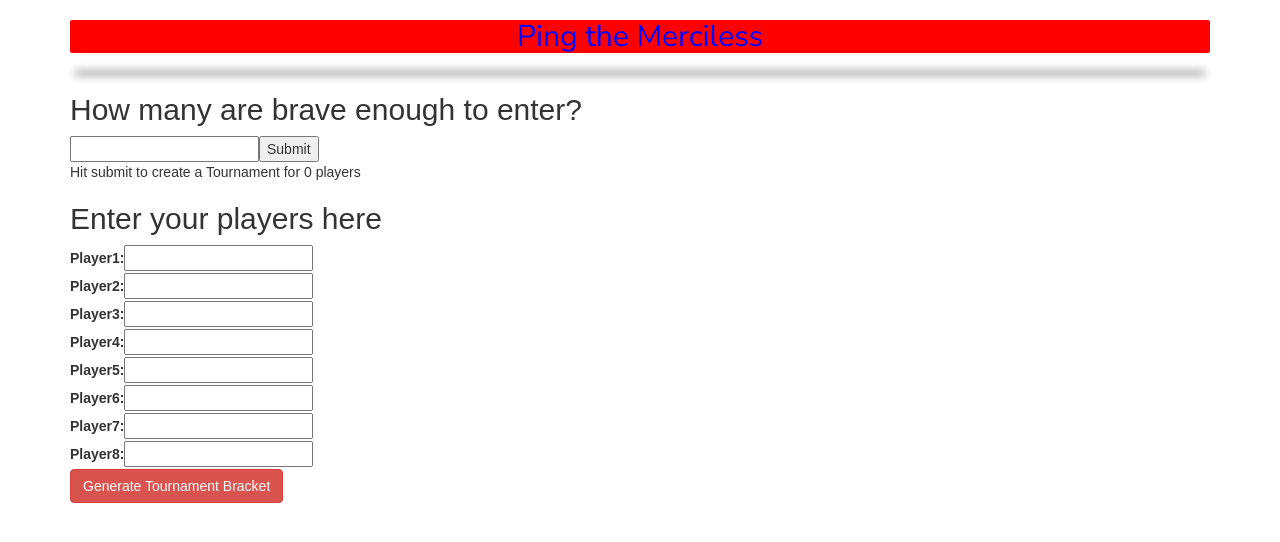
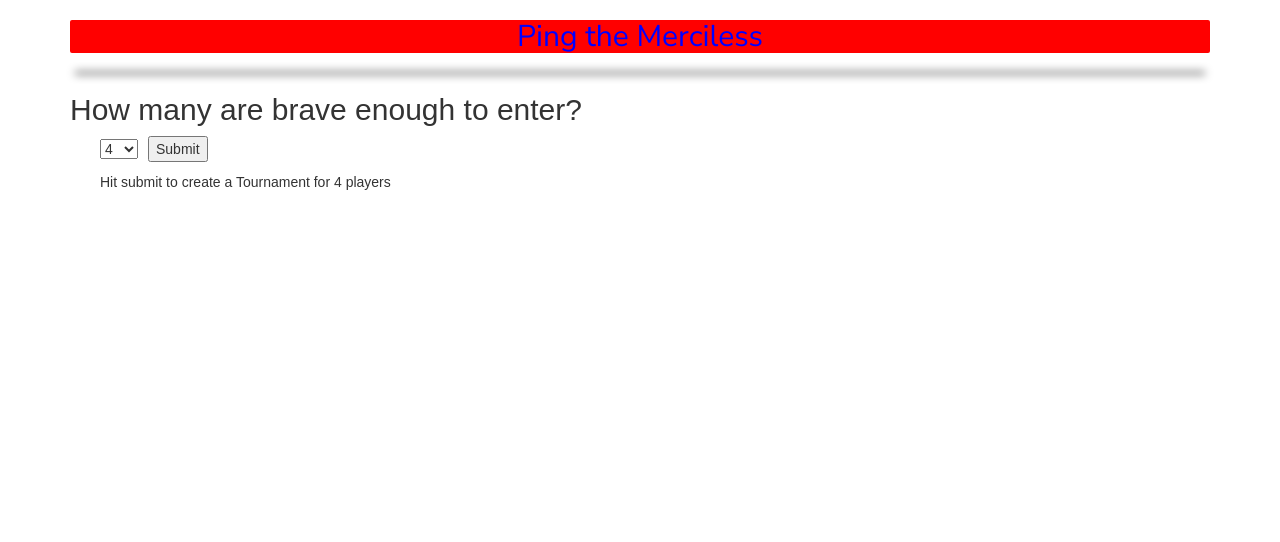
Before and after one commit to Rickster797/mortalpongbat, a React (Create React App) app: page / in a window 1280 px wide. Shown: the top 542 px of the page. Built offline with nearby package versions, Linux system fonts and the light colour scheme.

Commit message:
have changed intro page to drop down selection for player selection as I feel it is more user friendly

```diff
--- a/src/Components/AddPlayers.jsx
+++ b/src/Components/AddPlayers.jsx
@@ -6,17 +6,7 @@ class AddPlayers extends Component {
   constructor(props) {
     super(props);
     this.state = {
-      players: [
-        { name: "Player1:", value: "" },
-        { name: "Player2:", value: "" },
-        { name: "Player3:", value: "" },
-        { name: "Player4:", value: "" },
-        { name: "Player5:", value: "" },
-        { name: "Player6:", value: "" },
-        { name: "Player7:", value: "" },
-        { name: "Player8:", value: "" }
-
-      ]
+      players: []
     };
     this.onChange = this.onChange.bind(this);
   }
@@ -31,21 +21,13 @@ class AddPlayers extends Component {
   onSubmit(e) {
     e.preventDefault();
 
-    let newUserData = {
-      name: "name",
-      email: this.state.fields[0].value,
-      password: this.state.fields[0].value
-    };
-
-    this.props.registerUser(newUserData);
-
     this.setState({
-      email: "",
-      password: ""
+      players: ""
     });
   }
 
   render() {
+    const { players } = this.props;
     return (
       <Fragment>
         <div>
--- a/src/Components/Header.jsx
+++ b/src/Components/Header.jsx
@@ -2,9 +2,6 @@ import React, { Component, Fragment } from "react";
 import { Link } from "react-router-dom";
 
 class Header extends Component {
-  // componentDidMount() {
-  //       this.props.onLoad()
-  //   }
 
   render() {
     return (
--- a/src/Components/Intro.jsx
+++ b/src/Components/Intro.jsx
@@ -7,46 +7,47 @@ class Intro extends Component {
 constructor(props) {
     super(props);
     this.state = {
-      players: [0],
-      playersValid: false,
+      players: 4,
+      playerAmountValid: false,
     };
-
-    this.onChange = this.onChange.bind(this);
   }
 
   onChange(e) {
-    let players = e.target.value;
-    if (players % 2 === 0 && players > 1 && players < 33)
-      this.setState({ players: players });
-    // console.log(players)
+    this.setState({ playerAmountValid : false });
+    this.setState({ players: e.target.value });
   }
 
   onSubmit(e) {
     e.preventDefault();
+    /** This forces the <AddPlayers/> component to re-render. */
+    const players = this.state.players;
+    if (players % 2 === 0 && players > 1 && players < 65) {
+      this.setState({playerAmountValid : true});
+    } else {
+      this.setState({playerAmountValid : false});
 
-    let playerQuantity = {
-      players: this.state.players.value,
-    };
-
-    this.setState({
-      players: playerQuantity
-    });
+    }
   }
-  // componentDidMount() {
-  //       this.props.onLoad()
-  //   }
 
   render() {
-    const { players } = this.state;
     return (
       <Fragment>
           <h2>How many are brave enough to enter?</h2>
-          <form onSubmit={e => this.onSubmit(e)}>
-              <input onChange={e => this.onChange(e)} type="number"></input>
-              <input type="submit"></input>
-          </form>
-          <p>{"Hit submit to create a Tournament for " + this.state.players + " players"}</p>
-          <AddPlayers />
+          <div style={{ marginLeft: 30 }}>
+              <form onSubmit={e => this.onSubmit(e)}>
+                  <select onChange={ e => this.onChange(e) } value={this.state.players}>
+                    <option value="4">4</option>
+                    <option value="8">8</option>
+                    <option value="16">16</option>
+                    <option value="32">32</option>
+                    <option value="64">64</option>
+                  </select>
+                  <input style={{ marginLeft: 10 }} type="submit"></input>
+              </form>
+              <div style={{ height: 10 }}/>
+              <p>{`Hit submit to create a Tournament for ${this.state.players} players`}</p>
+          </div>
+          { this.state.playerAmountValid ? <AddPlayers numberOfPlayers={this.state.players} /> : null }
       </Fragment>
       )
   };
```
